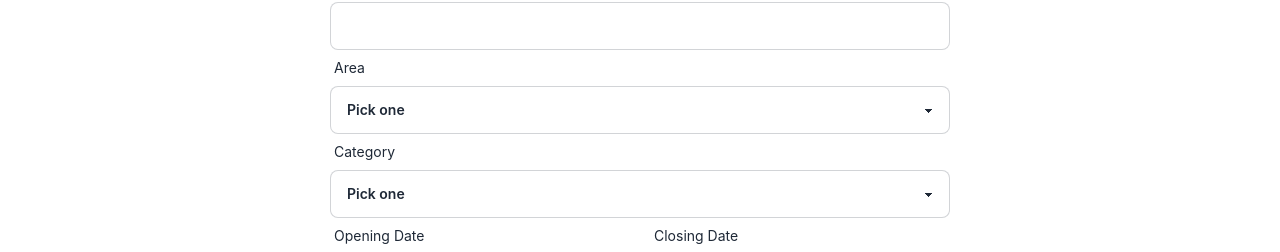
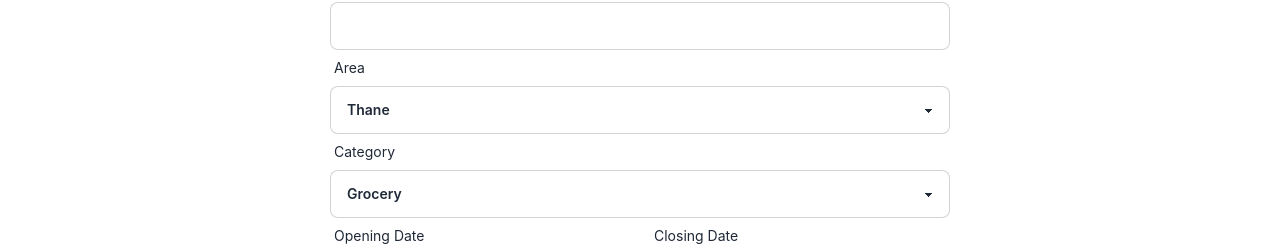
Before and after one commit to moniruzzaman01/task-ShopList, a React (Create React App) app: page /shop-list in a window 1280 px wide. Shown: the part 551-803 px from the top of the page. Built offline with nearby package versions, Linux system fonts and the light colour scheme.

Commit message:
collect form data implimented

```diff
--- a/src/Components/ShopList.js
+++ b/src/Components/ShopList.js
@@ -8,6 +8,16 @@ const ShopList = () => {
       .then((res) => res.json())
       .then((data) => setShoplist(data));
   }, []);
+  const handleForm = (event) => {
+    event.preventDefault();
+    console.log("hello");
+    const name = event.target.name.value;
+    const area = event.target.area.value;
+    const category = event.target.category.value;
+    const open = event.target.open.value;
+    const close = event.target.close.value;
+    console.log(name, area, category, open, close);
+  };
 
   return (
     <div className=" p-5">
@@ -44,63 +54,68 @@ const ShopList = () => {
       <div>
         <h2 className=" text-2xl text-white font-bold my-5">Add a shop</h2>
         <div className=" w-1/2 mx-auto">
-          <form action="">
-            <div class="form-control w-full">
-              <label class="label">
-                <span class="label-text">Shop Name</span>
+          <form action="" onSubmit={handleForm}>
+            <div className="form-control w-full">
+              <label className="label">
+                <span className="label-text">Shop Name</span>
               </label>
-              <input type="text" class="input input-bordered w-full" required />
+              <input
+                type="text"
+                name="name"
+                className="input input-bordered w-full"
+                required
+              />
             </div>
             {/* area and category */}
-            <div class="form-control w-full">
-              <label class="label">
-                <span class="label-text">Area</span>
+            <div className="form-control w-full">
+              <label className="label">
+                <span className="label-text">Area</span>
               </label>
-              <select name="area" class="select select-bordered" required>
-                <option disabled selected>
-                  Pick one
-                </option>
-                <option>Thane</option>
-                <option>Pune</option>
-                <option>Mumbai</option>
-                <option>Nashik</option>
-                <option>Nagpur</option>
+              <select name="area" className="select select-bordered" required>
+                <option value="Thane">Thane</option>
+                <option value="Pune">Pune</option>
+                <option value="Mumbai">Mumbai</option>
+                <option value="Nashik">Nashik</option>
+                <option value="Nagpur">Nagpur</option>
               </select>
             </div>
-            <div class="form-control w-full">
-              <label class="label">
-                <span class="label-text">Category</span>
+            <div className="form-control w-full">
+              <label className="label">
+                <span className="label-text">Category</span>
               </label>
-              <select class="select select-bordered" required>
-                <option disabled selected>
-                  Pick one
-                </option>
-                <option>Grocery</option>
-                <option>Butcher</option>
-                <option>Baker</option>
-                <option>Chemist</option>
-                <option>Stationary</option>
+              <select
+                name="category"
+                className="select select-bordered"
+                required
+              >
+                <option value="Grocery">Grocery</option>
+                <option value="Butcher">Butcher</option>
+                <option value="Baker">Baker</option>
+                <option value="Chemist">Chemist</option>
+                <option value="Stationary">Stationary</option>
               </select>
             </div>
             {/* date */}
             <div className=" flex gap-5 w-full">
-              <div class="form-control w-full">
-                <label class="label">
-                  <span class="label-text">Opening Date</span>
+              <div className="form-control w-full">
+                <label className="label">
+                  <span className="label-text">Opening Date</span>
                 </label>
                 <input
                   type="date"
-                  class="input input-bordered w-full max-w-lg"
+                  name="open"
+                  className="input input-bordered w-full max-w-lg"
                   required
                 />
               </div>
-              <div class="form-control w-full">
-                <label class="label">
-                  <span class="label-text">Closing Date</span>
+              <div className="form-control w-full">
+                <label className="label">
+                  <span className="label-text">Closing Date</span>
                 </label>
                 <input
                   type="date"
-                  class="input input-bordered w-full max-w-lg"
+                  name="close"
+                  className="input input-bordered w-full max-w-lg"
                   required
                 />
               </div>
```
